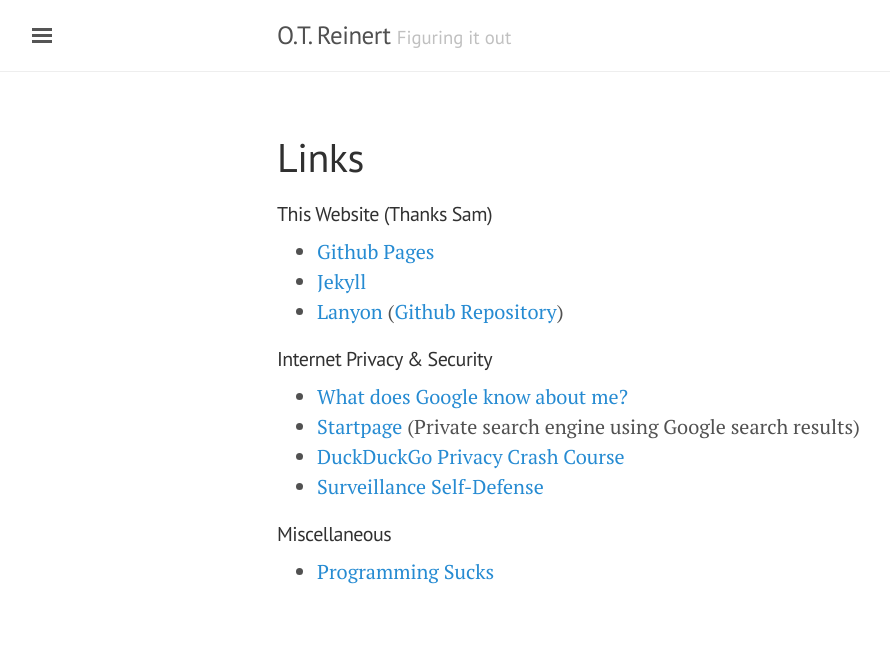
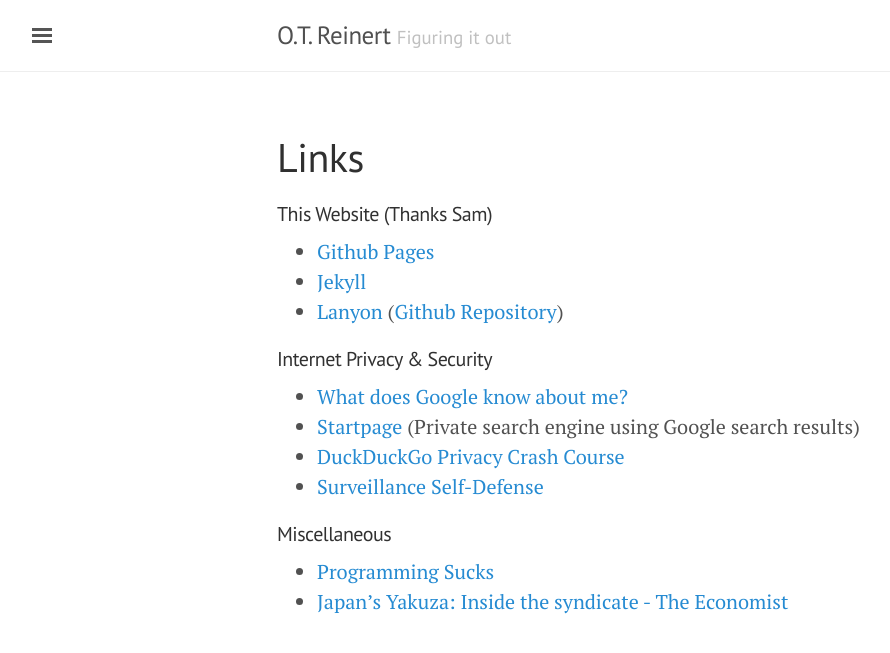
Before and after one commit to otreinert/otreinert.github.io, a Jekyll site: the page built from links.md, in a window 1280 px wide. Shown: the top 653 px of the page, without its empty margins (3-893 px from the left). Built offline with Jekyll 4.4.1, drawn with Linux system fonts in a browser that asks for light colours.

Commit message:
Added yakuza link

```diff
--- a/links.md
+++ b/links.md
@@ -15,3 +15,4 @@
 
 #### Miscellaneous
 * [Programming Sucks](https://www.stilldrinking.org/programming-sucks)
+* [Japan's Yakuza: Inside the syndicate - The Economist](https://www.youtube.com/watch?v=AOhuUxtxrmg)
```
